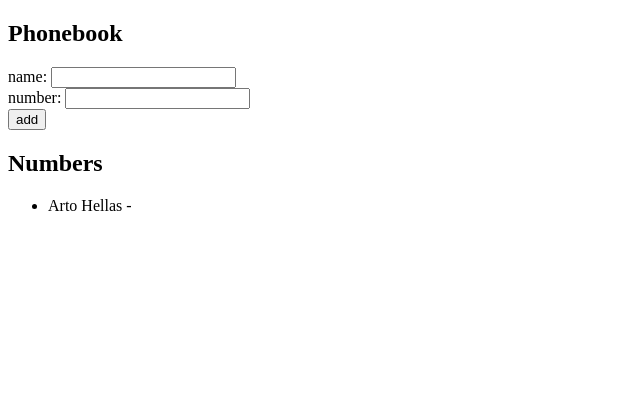
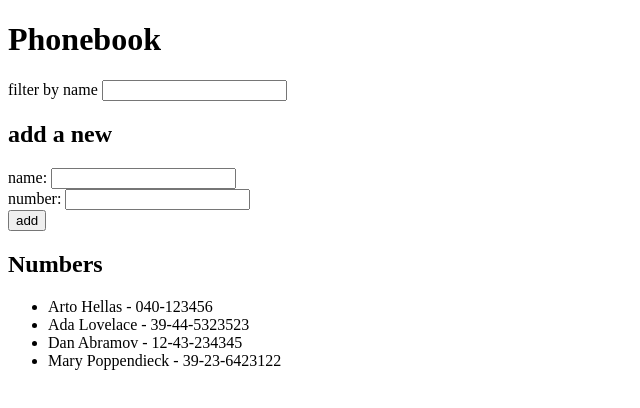
Before and after one commit to IanKaremi/Course_submissions, a React (Vite) app in the folder part1/the-phonebook/: page / in a window 1280 px wide. Shown: the top 408 px of the page, without its empty margins (0-640 px from the left). Built offline with nearby package versions, Linux system fonts and the light colour scheme.

Commit message:
exercise 2.9

```diff
--- a/part1/the-phonebook/src/App.jsx
+++ b/part1/the-phonebook/src/App.jsx
@@ -3,10 +3,15 @@ import { useState } from 'react'
 const App = () => {
 
   const [persons, setPersons] = useState([
-    { name: 'Arto Hellas' }
+    { name: 'Arto Hellas', number: '040-123456', id: 1 },
+    { name: 'Ada Lovelace', number: '39-44-5323523', id: 2 },
+    { name: 'Dan Abramov', number: '12-43-234345', id: 3 },
+    { name: 'Mary Poppendieck', number: '39-23-6423122', id: 4 }
   ])
   const [newName, setNewName] = useState('')
   const [newPhone, setNewPhone] = useState('')
+  const [param, setParam] = useState('')
+  const [res, setRes] = useState([])
 
   function handleNameChange(e){
 
@@ -34,12 +39,36 @@ const App = () => {
 
   }
 
-  const renderPerson = persons.map((x)=>{return <li key={x.name}>{x.name} - {x.number}</li>})
+  const renderPerson = persons.map((x)=>{return <li key={x.id}>{x.name} - {x.number}</li>})
+
+  const renderRes = res.map((x)=>{return <li key={x.id}>{x.name} - {x.number}</li>})
+
+
+  const handleParamChange = (y) =>{
+    setParam(y.target.value)
+    let temp_arr = []
+
+    persons.forEach((x)=>{
+      if (x.name.toLowerCase().includes(y.target.value)){
+        console.log(y.target.value);
+        temp_arr.push(x)
+      }
+    })
+
+    console.log('results',temp_arr)
+    setRes(temp_arr)
+
+
+  }
 
 
   return (
     <div>
-      <h2>Phonebook</h2>
+      <h1>Phonebook</h1>
+      <form>
+        filter by name <input value={param} onChange={handleParamChange} />
+      </form>
+      <h2>add a new</h2>
       <form onSubmit={handleSubmit}>
         <div>
           name: <input value={newName} onChange={handleNameChange}/>
@@ -52,7 +81,7 @@ const App = () => {
         </div>
       </form>
       <h2>Numbers</h2>
-      <ul>{renderPerson}</ul>
+      <ul>{res.length > 0 ? renderRes :renderPerson}</ul>
     </div>
   )
 }
```
